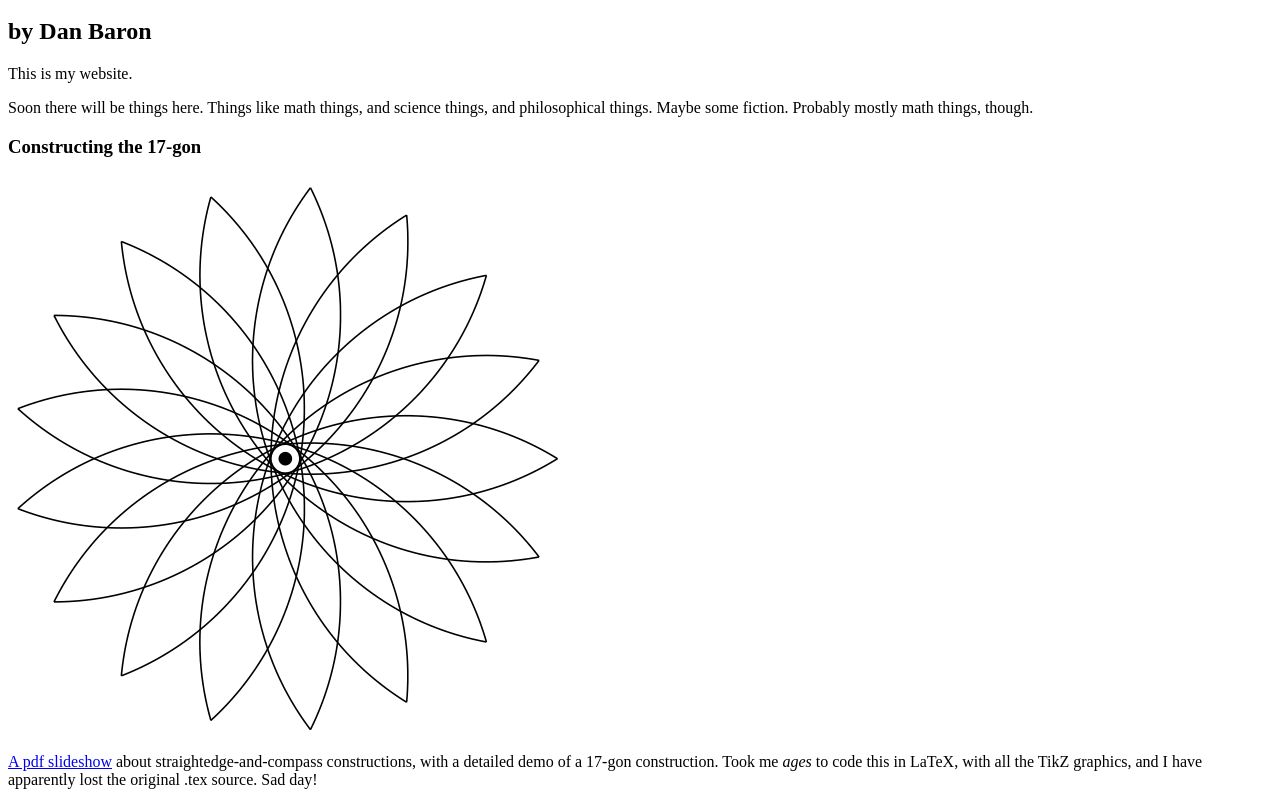
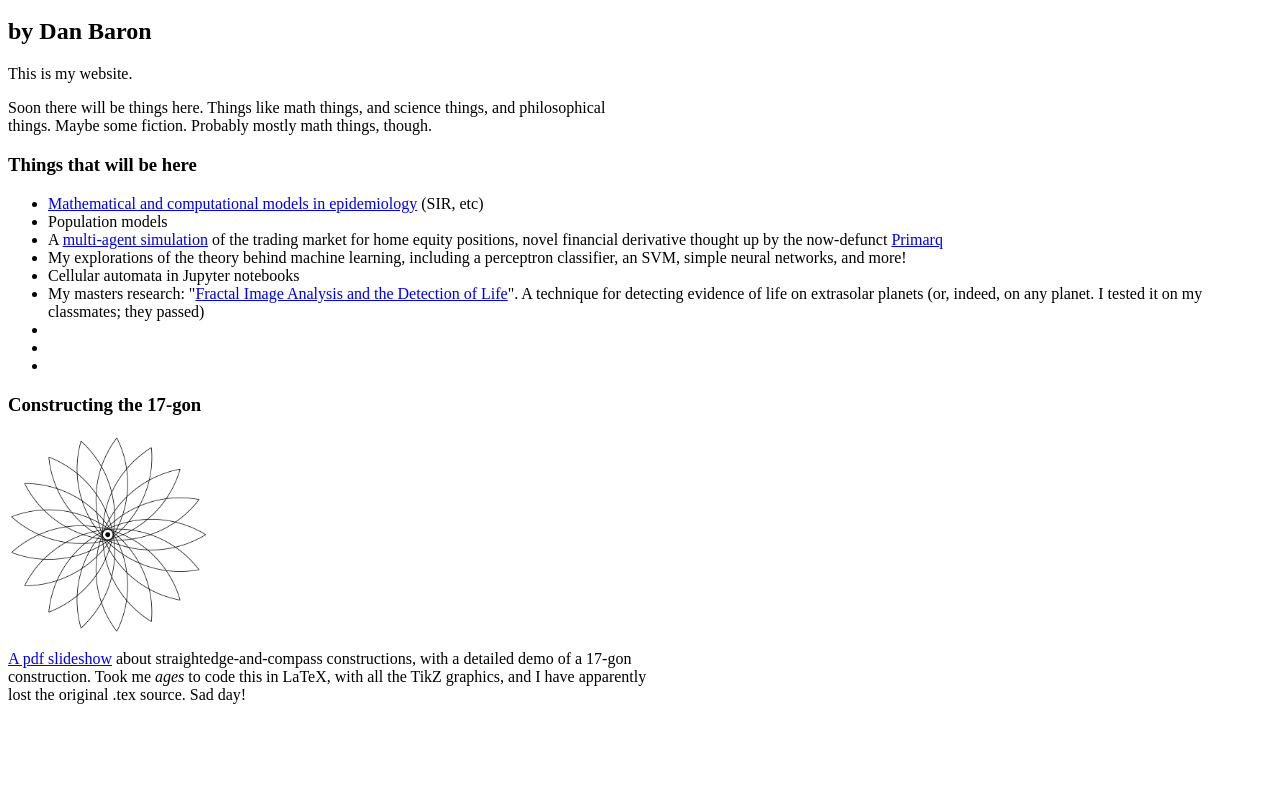
Before and after one commit to dcbaron/dcbaron.github.io, a plain HTML site: page index.html in a window 1280 px wide. Shown: the part 48-853 px from the top of the page. After the commit the page ends 800 px from the top, so only its background shows below. Drawn offline with Linux system fonts and the light colour scheme.

Commit message:
Update index.html

```diff
--- a/index.html
+++ b/index.html
@@ -1,14 +1,37 @@
 <html>
+  <head>
+    <style>
+      p {max-width: 40em;}
+	</style>
+  </head>
   <body>
     <h1>Math Things and Science Things and Other Things</h1>
     <h2>by Dan Baron</h2>
     <p> This is my website. </p>
 
     <p>Soon there will be things here. Things like math things, and science things, and philosophical things. Maybe some fiction. Probably mostly math things, though.</p>
+    <h3>Things that will be here</h3>
+	<ul>
+	  <li><a href="https://github.com/dcbaron/Epidemiology">Mathematical and computational models in epidemiology</a> (SIR, etc)</li>
+	  <li>Population models</li>
+	  <li>A <a href="https://github.com/dcbaron/HEPsim">multi-agent simulation</a> of the trading market for home equity positions, novel financial derivative thought up by the now-defunct <a href="angel.co/primarq">Primarq</a></li>
+	  <li>My explorations of the theory behind machine learning, including a perceptron classifier, an SVM, simple neural networks, and more!</li>
+	  <li>Cellular automata in Jupyter notebooks</li>
+	  <li>My masters research: "<a href="https://github.com/dcbaron/fractal-astrobiology">Fractal Image Analysis and the Detection of Life</a>". A technique for detecting evidence of life on extrasolar planets (or, indeed, on any planet. I tested it on my classmates; they passed)</li>
+	  <li></li>
+	  <li></li>
+	  <li></li>
+	</ul>
+
+
 	<h3>Constructing the 17-gon</h3>
-  <img src="assets/17-petal-rose.png"></img>
-  <p><a href="assets/heptadecagon.pdf">A pdf slideshow</a> about straightedge-and-compass constructions, with a detailed demo of a 17-gon construction. Took me <i>ages</i> to code this in LaTeX, with all the TikZ graphics, and I have apparently lost the original .tex source. Sad day!
+    <img src="assets/17-petal-rose.png" width="200" height="200"></img>
+    <p>
+      <a href="assets/heptadecagon.pdf">A pdf slideshow</a>
+      about straightedge-and-compass constructions, with a detailed demo of a 17-gon construction.
+      Took me <i>ages</i> to code this in LaTeX, with all the TikZ graphics, and I have apparently lost the original .tex source. Sad day!
     </p>
+
 
 
 
```
Lines whose indentation alone changed are shown as unchanged.
